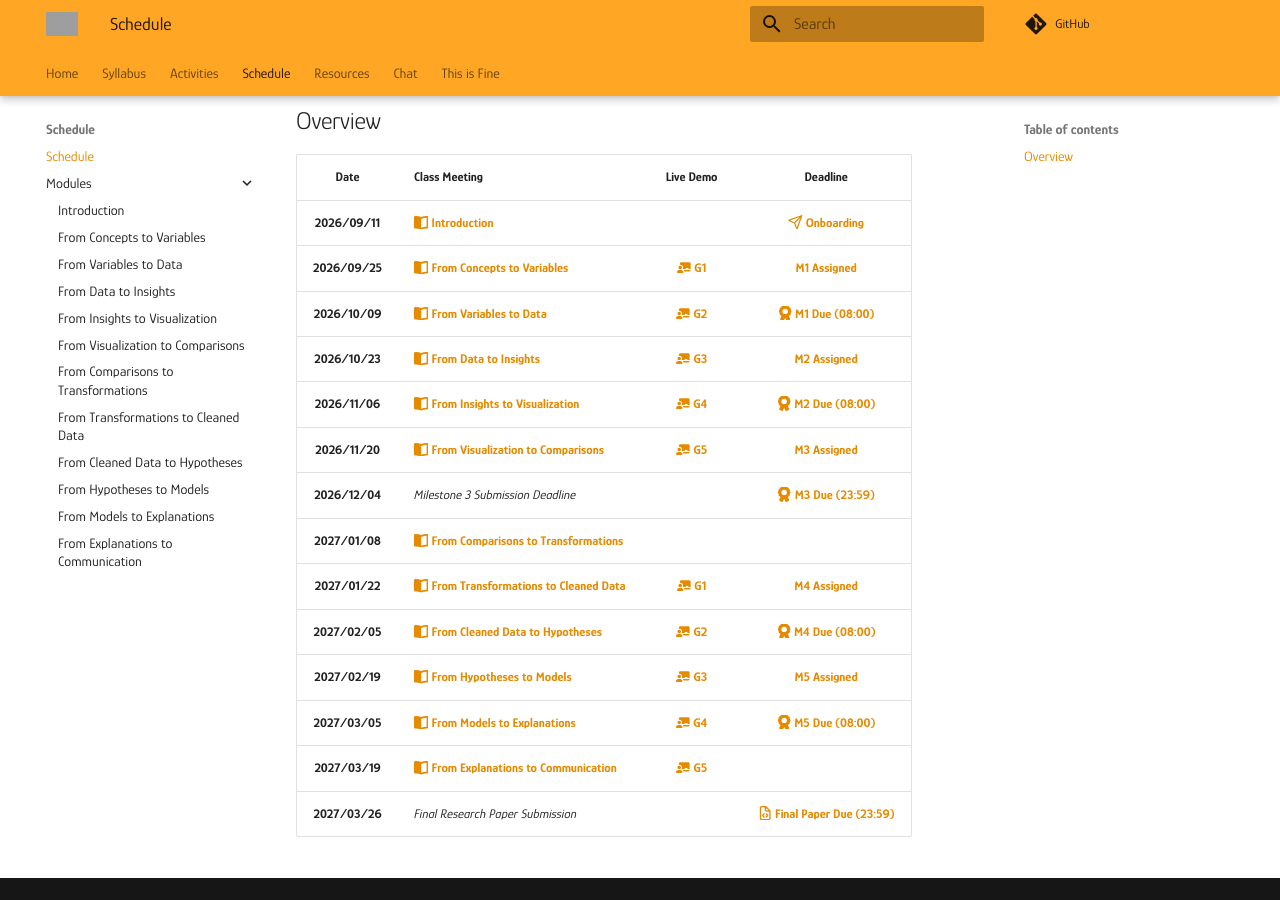
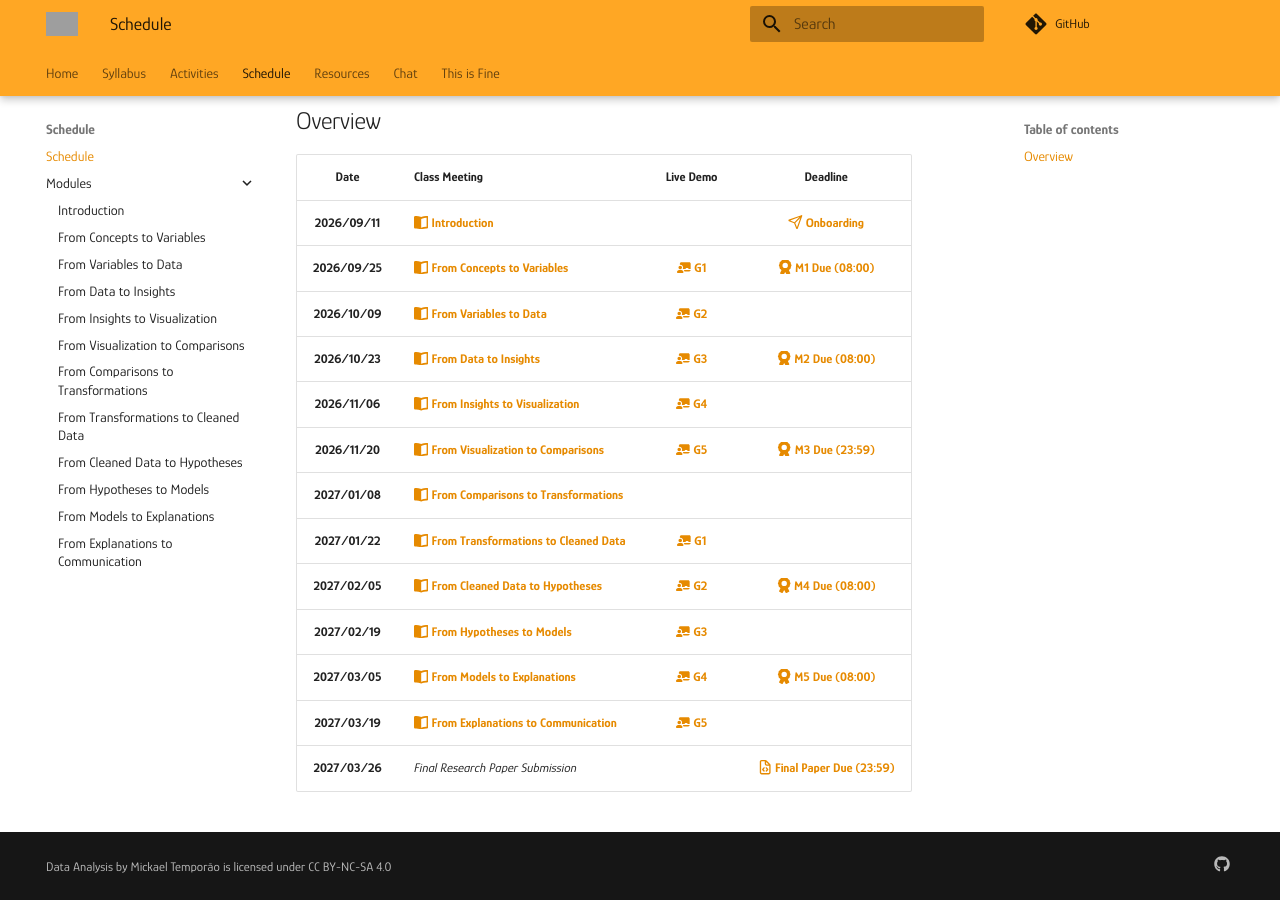
Before and after one commit to mickaeltemporao/data-analysis, an MkDocs documentation site: the page built from docs/schedule.md, in a window 1280 px wide and 900 px high, scrolled down 494 px. Built offline with MkDocs 1.6.1 and Material for MkDocs 9.7.7, drawn with Linux system fonts in a browser that asks for light colours; comment, search, counter and statistics services are not loaded; grey boxes are pictures that could not be loaded.

Commit message:
update S1 milestone deadlines, reorder onboarding steps, and simplify intro module

```diff
--- a/docs/schedule.md
+++ b/docs/schedule.md
@@ -21,16 +21,15 @@ This schedule is an approximation, subject to change due needs of the students i
 | Date | Class Meeting | Live Demo | Deadline |
 |:---:|---|:---:|:---:|
 | **2026/09/11** | [:fontawesome-solid-book-open: **Introduction**](modules/introduction.md) | | [:fontawesome-regular-paper-plane: **Onboarding**](resources/onboarding.md) |
-| **2026/09/25** | [:fontawesome-solid-book-open: **From Concepts to Variables**](modules/variables.md) | [**:fontawesome-solid-chalkboard-user: G1**](activities/participation.md#live-demo-schedule) | [**M1 Assigned**](activities/milestone-1.md) |
-| **2026/10/09** | [:fontawesome-solid-book-open: **From Variables to Data**](modules/data.md) | [**:fontawesome-solid-chalkboard-user: G2**](activities/participation.md#live-demo-schedule) | [**:fontawesome-solid-award: M1 Due (08:00)**](activities/milestone-1.md) |
-| **2026/10/23** | [:fontawesome-solid-book-open: **From Data to Insights**](modules/exploration-1.md) | [**:fontawesome-solid-chalkboard-user: G3**](activities/participation.md#live-demo-schedule) | [**M2 Assigned**](activities/milestone-2.md) |
-| **2026/11/06** | [:fontawesome-solid-book-open: **From Insights to Visualization**](modules/exploration-2.md) | [**:fontawesome-solid-chalkboard-user: G4**](activities/participation.md#live-demo-schedule) | [**:fontawesome-solid-award: M2 Due (08:00)**](activities/milestone-2.md) |
-| **2026/11/20** | [:fontawesome-solid-book-open: **From Visualization to Comparisons**](modules/next.md) | [**:fontawesome-solid-chalkboard-user: G5**](activities/participation.md#live-demo-schedule) | [**M3 Assigned**](activities/milestone-3.md) |
-| **2026/12/04** | *Milestone 3 Submission Deadline* | | [**:fontawesome-solid-award: M3 Due (23:59)**](activities/milestone-3.md) |
+| **2026/09/25** | [:fontawesome-solid-book-open: **From Concepts to Variables**](modules/variables.md) | [**:fontawesome-solid-chalkboard-user: G1**](activities/participation.md#live-demo-schedule) | [**:fontawesome-solid-award: M1 Due (08:00)**](activities/milestone-1.md) |
+| **2026/10/09** | [:fontawesome-solid-book-open: **From Variables to Data**](modules/data.md) | [**:fontawesome-solid-chalkboard-user: G2**](activities/participation.md#live-demo-schedule) | |
+| **2026/10/23** | [:fontawesome-solid-book-open: **From Data to Insights**](modules/exploration-1.md) | [**:fontawesome-solid-chalkboard-user: G3**](activities/participation.md#live-demo-schedule) | [**:fontawesome-solid-award: M2 Due (08:00)**](activities/milestone-2.md) |
+| **2026/11/06** | [:fontawesome-solid-book-open: **From Insights to Visualization**](modules/exploration-2.md) | [**:fontawesome-solid-chalkboard-user: G4**](activities/participation.md#live-demo-schedule) | |
+| **2026/11/20** | [:fontawesome-solid-book-open: **From Visualization to Comparisons**](modules/next.md) | [**:fontawesome-solid-chalkboard-user: G5**](activities/participation.md#live-demo-schedule) | [**:fontawesome-solid-award: M3 Due (23:59)**](activities/milestone-3.md) |
 | **2027/01/08** | [:fontawesome-solid-book-open: **From Comparisons to Transformations**](modules/wrangling.md) | | |
-| **2027/01/22** | [:fontawesome-solid-book-open: **From Transformations to Cleaned Data**](modules/wrangling-2.md) | [**:fontawesome-solid-chalkboard-user: G1**](activities/participation.md#live-demo-schedule) | [**M4 Assigned**](activities/milestone-4.md) |
+| **2027/01/22** | [:fontawesome-solid-book-open: **From Transformations to Cleaned Data**](modules/wrangling-2.md) | [**:fontawesome-solid-chalkboard-user: G1**](activities/participation.md#live-demo-schedule) | |
 | **2027/02/05** | [:fontawesome-solid-book-open: **From Cleaned Data to Hypotheses**](modules/analysis.md) | [**:fontawesome-solid-chalkboard-user: G2**](activities/participation.md#live-demo-schedule) | [**:fontawesome-solid-award: M4 Due (08:00)**](activities/milestone-4.md) |
-| **2027/02/19** | [:fontawesome-solid-book-open: **From Hypotheses to Models**](modules/modeling.md) | [**:fontawesome-solid-chalkboard-user: G3**](activities/participation.md#live-demo-schedule) | [**M5 Assigned**](activities/milestone-5.md) |
+| **2027/02/19** | [:fontawesome-solid-book-open: **From Hypotheses to Models**](modules/modeling.md) | [**:fontawesome-solid-chalkboard-user: G3**](activities/participation.md#live-demo-schedule) | |
 | **2027/03/05** | [:fontawesome-solid-book-open: **From Models to Explanations**](modules/inference.md) | [**:fontawesome-solid-chalkboard-user: G4**](activities/participation.md#live-demo-schedule) | [**:fontawesome-solid-award: M5 Due (08:00)**](activities/milestone-5.md) |
 | **2027/03/19** | [:fontawesome-solid-book-open: **From Explanations to Communication**](modules/communication.md) | [**:fontawesome-solid-chalkboard-user: G5**](activities/participation.md#live-demo-schedule) | |
 | **2027/03/26** | *Final Research Paper Submission* | | [**:fontawesome-regular-file-code: Final Paper Due (23:59)**](activities/project.md) |
```
Also changed, not shown: docs/activities/challenges.md (+3 -3 lines), docs/modules/introduction.md (+26 -14 lines), docs/modules/variables.md (+3 -3 lines), docs/resources/onboarding.md (+12 -12 lines).
